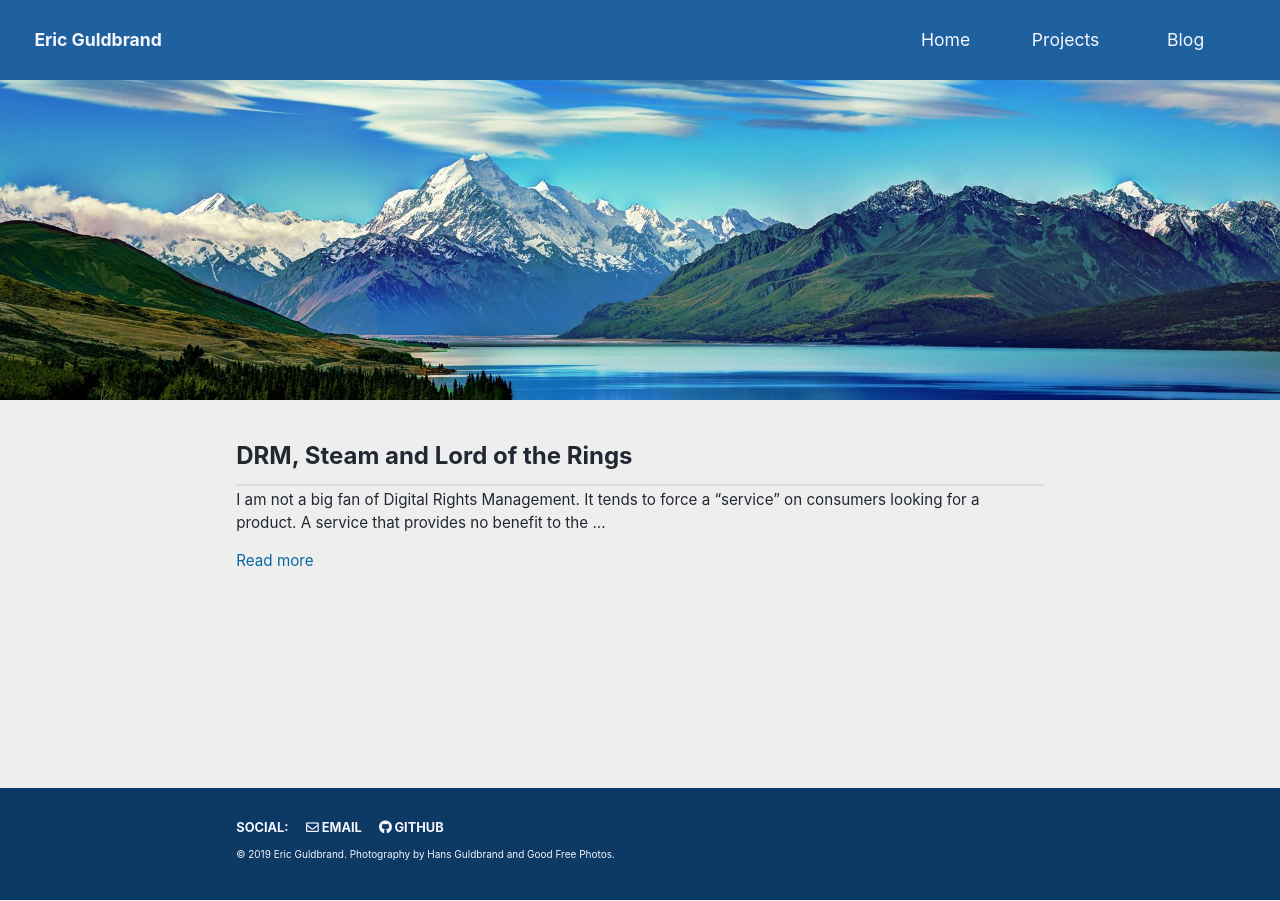
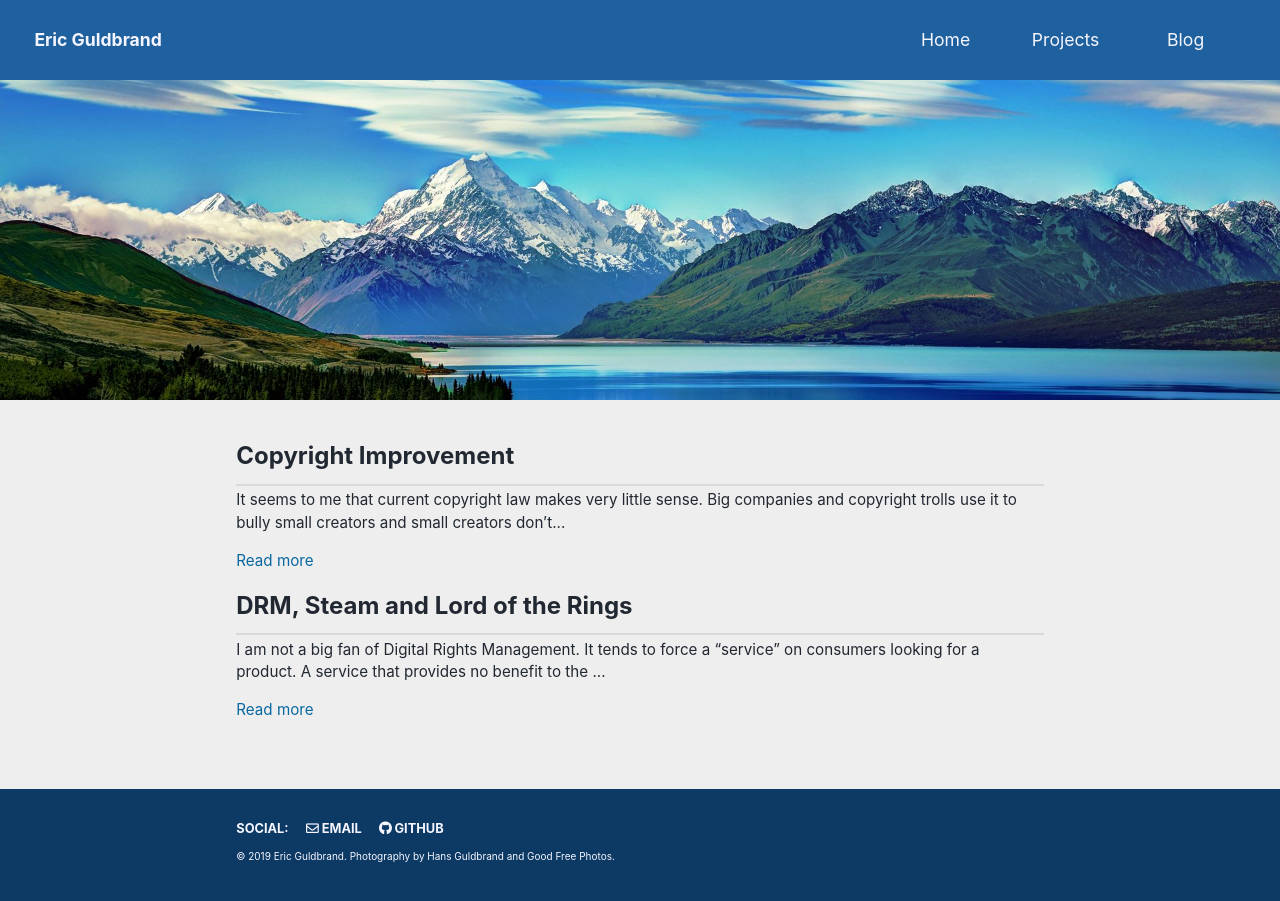
Before and after one commit to ecen/ecen.github.io, a Jekyll site: the page built from blog/index.md, in a window 1280 px wide. Built offline with Jekyll 4.4.1, drawn with Linux system fonts in a browser that asks for light colours; some of the changed lines change nothing that is shown.

Commit message:
Added copyright improvement blogpost. Not set to publish yet. Needs work.

```diff
--- /dev/null
+++ b/_posts/2019-05-06-copyright-improvement.md
@@ -0,0 +1,47 @@
+---
+title: Copyright Improvement
+date: 2019-12-06
+---
+
+It seems to me that current copyright law makes very little sense. Big companies and copyright trolls use it to bully small creators and small creators don't have the resources to enforce their own claims. In addition, alot of "copyright law" is not law, but enforced through other licenses, like Creative Commons.
+
+To fix this I've come up with what I think would be a good basis for copyright law. I don't see myself single-handedly changing international law, and I'm no lawyer, so it may be difficult for me to foresee all consequences, but atleast it makes alot of sense to me.
+
+I suggest a law in two parts.
+
+## §1 Creator Protection
+Part one protects the creator, similarly to current copyright law. It is further subdivided into two parts of its own.
+
+### Idea Protection
+A creator is allowed sole use of their concept for a short time (10-20 years). For instance, if someone writes a story about an original character no one else may sell their own stories about this character while idea protection applies.
+
+This is intended to be similar to how copyright protection works today. People do write Harry Potter fanfiction, but it isn't something they can really publish without permission.
+
+Idea protection running out does not mean you may pose as the original author. As an example, idea protection running out for Harry potter means you may publish and sell Harry Potter books, as long as you make sure it is clear that you are not affiliated with Rowling.
+
+### Work Protection
+A creator is allowed sole use of their work and very close variations of it for a long time (50 years).
+
+To use the previous example, when idea protection for Harry Potter runs out, fanfiction may be sold, but the original books are still protected. You may not sell digitalized versions or reprints as long as a majority of the work is still the original.
+
+## §2 Consumer Protection
+Part two protects the consumer, an important aspect of copyright when most consumers are also creators in some capacity.
+
+### Fair Use
+Fair use is allowed similarly to current copyright law.
+
+Insistently, consistently or carelessly preventing fair use is punishable. This is to prevent large companies and copyright trolls from bullying small creators.
+
+### No Unpublishing
+Creators do not have the right to unpublish their work. This means that if a published work is made unavailable for some time (1 year), it enters public domain from that point onwards.
+
+The idea is that no one is allowed to hold rights to something to prevent others from having it. It is also intended to prevent anti-consumer business practices like the Disney Vault.
+
+This protection also applies to price. A work has to be available to consumers at a max price dependent on what similar works cost. (No more than 1.5x the average price of works with similar production value.)
+
+### Platform Independence
+A work that is made available on one platform must be freely available on all other platforms as well. The creator is not required to make it available everywhere, but creators are not allowed to stop consumers from making the work available on more platforms. This includes printing a digital book, digitizing a printed book or porting a game to a different platform. Creators may only charge once for access to all platforms.
+
+Consumers that make work available on platforms it was not created for must hand maintenance over such repositories to the creator if requested.
+
+Unpublishing on any platform means that the work may be freely accessed by anyone on that platform. The creator may not assert any more influence on that platform.
--- a/_sass/base.scss
+++ b/_sass/base.scss
@@ -94,9 +94,11 @@ hr {
    //margin-bottom: -0.5em;
 }
 
-.main-content h2 {
-   margin-top: 0.5em;
-   margin-bottom: -0.5em;
+.main-content {
+   h2, h3 {
+      margin-top: 0.5em;
+      margin-bottom: -0.5em;
+   }
 }
 
 blockquote {
```
